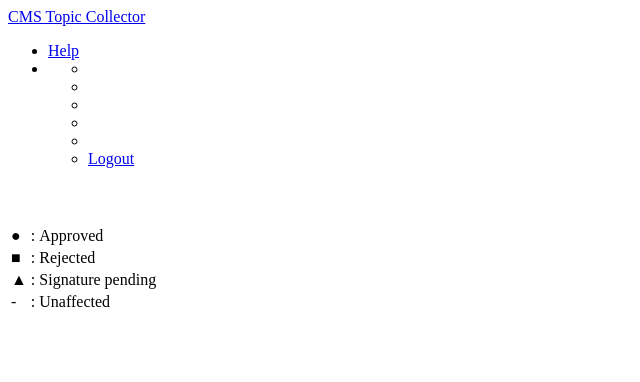
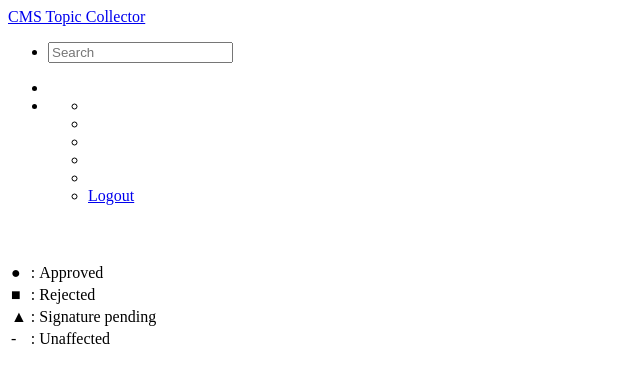
Before and after one commit to cms-sw/topic-collector, a plain HTML site: page index.html in a window 1280 px wide. Shown: the whole page, without its empty margins (0-640 px from the left). Drawn offline with nearby package versions, Linux system fonts and the light colour scheme; no server answers; files whose address does not match are found by name.

Commit message:
Add search box.

```diff
--- a/index.html
+++ b/index.html
@@ -5,7 +5,11 @@
   <div class="container-fluid">
     <a class="brand" href="http://cms-sw.github.com/cmssw/faq.html">CMS Topic Collector</a>
     <ul class="nav pull-right">
-      <li><a href="http://cms-sw.github.com/cmssw/faq.html">Help</a></li>
+      <li>
+        <form id="formbox" class="navbar-search pull-left" target="_blank" action="https://github.com/cms-sw/cmssw/search">
+          <input name="q" type="text" class="search-query" placeholder="Search"/>
+        </form>
+      <li>
       <li class="dropdown">
         <a id="userInfo" class="dropdown-toggle" data-toggle="dropdown" href="#"></a>
           <ul class="dropdown-menu" role="menu" aria-labelledby="dLabel">
@@ -101,6 +105,7 @@ var rowTemplate = "<tr id='pr{{number}}' class='ui-widget-content'><td>{{number}
 
 $(document).ready(function() {
   var userInfoPromise = $.post("api/auth").done(function(d,a,b) {
+    $("#formbox").attr("action", "https://github.com/" + d["repository"] + "/search");
     $("#userInfo").html("Welcome " + d["firstname"] + "<b class='caret'></b>");
     $("#userCern").html("<a href='#'>CERN: " + d["user"] + "</a>");
     $("#userGithub").html("<a href='#'>github: " + d["githubUser"] + "</a>");
```
